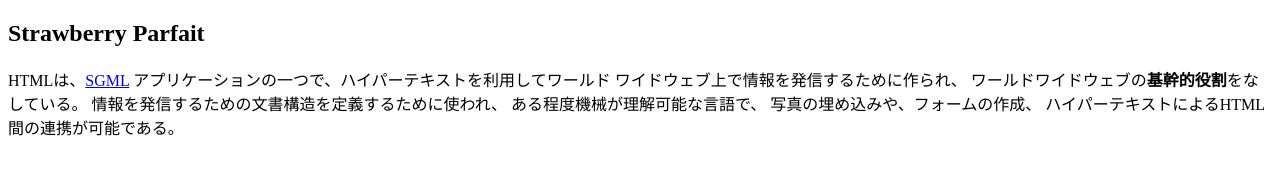
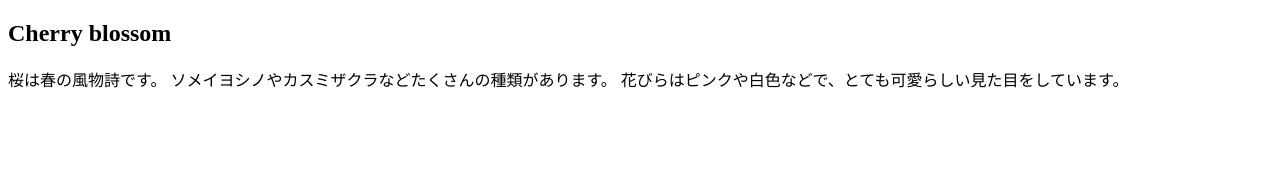
Before and after one commit to reitheru/reitheru.github.io, a plain HTML site: page index.html in a window 1280 px wide. Drawn offline with Linux system fonts and the light colour scheme.

Commit message:
Update index.html

```diff
--- a/index.html
+++ b/index.html
@@ -3,19 +3,15 @@
  <head>
   <meta charset="UTF-8">
   <meta name="viewport" content="width=device-width">
-  <title lang="en">Strawberry Parfait - Wikipedia</title>
+  <title lang="en">Cherry blossom- Wikipedia</title>
  </head>
  <body>
   <article>
-   <h1 lang="en">Strawberry Parfait</h1>
-   <p>HTMLは、<a href="http://ja.wikipedia.org/wiki/SGML">SGML</a>
-      アプリケーションの一つで、ハイパーテキストを利用してワールド
-      ワイドウェブ上で情報を発信するために作られ、
-      ワールドワイドウェブの<strong>基幹的役割</strong>をなしている。
-      情報を発信するための文書構造を定義するために使われ、
-      ある程度機械が理解可能な言語で、
-      写真の埋め込みや、フォームの作成、
-      ハイパーテキストによるHTML間の連携が可能である。</p>
+   <h1 lang="en">Cherry blossom</h1>
+   <p>
+      桜は春の風物詩です。
+    ソメイヨシノやカスミザクラなどたくさんの種類があります。
+    花びらはピンクや白色などで、とても可愛らしい見た目をしています。</p>
   </article>
  </body>
 
```
